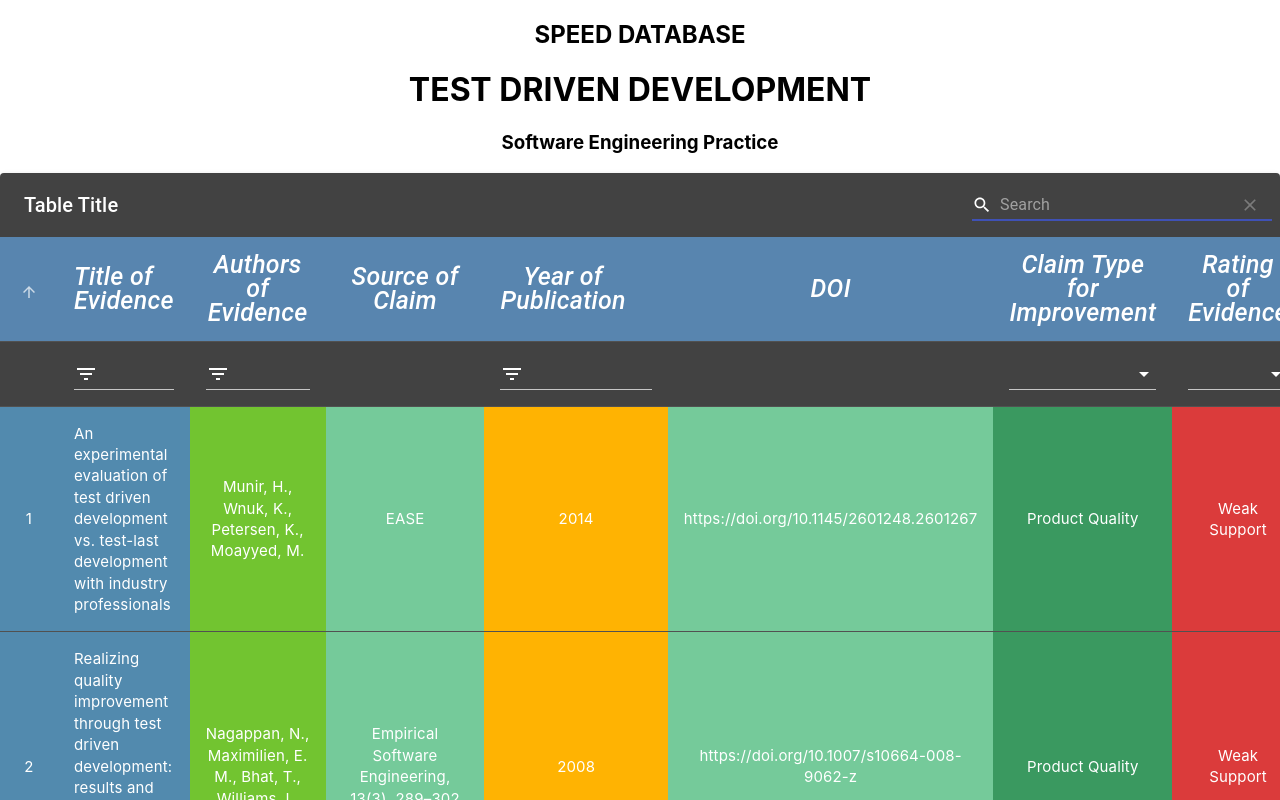
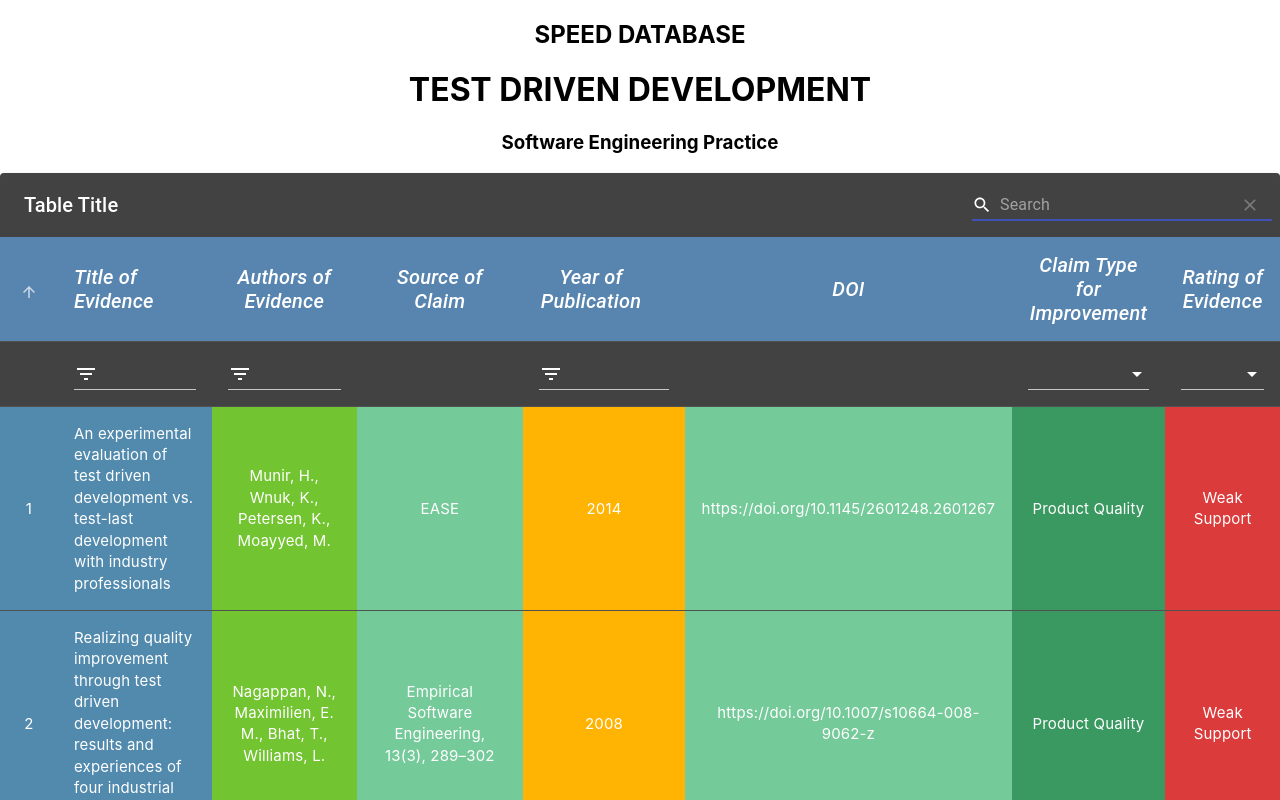
Before and after one commit to NSen29/SPEED_NBC_Group10, a React (Create React App) app in the folder frontend/: page / in a window 1280 px wide. Shown: the top 800 px of the page. Built offline with nearby package versions, Linux system fonts and the light colour scheme.

Commit message:
Font Size
Changed size of font, reduced so when a browser is visible at 100%, all table headings can be seen

```diff
--- a/frontend/src/Table.js
+++ b/frontend/src/Table.js
@@ -195,7 +195,7 @@ const symbolsForOptions = {
                                                                                         rowStyle: {
                                                                                             fontSize: 30,
                                                                                         },
-                                                                                        headerStyle: { color: "#fff", fontSize: 25, },
+                                                                                        headerStyle: { color: "#fff", fontSize: 20, },
                                                                                     },
                                                                                     {
                                                                                         title: 'Authors of Evidence',
@@ -203,7 +203,7 @@ const symbolsForOptions = {
                                                                                         sorting: false,
                                                                                         align: "center",
                                                                                         cellStyle: { background: "	#72C430" },
-                                                                                        headerStyle: { color: "#fff", fontSize: 25, }
+                                                                                        headerStyle: { color: "#fff", fontSize: 20, }
                                                                                     },
                                                                                     {
                                                                                         title: 'Source of Claim',
@@ -213,7 +213,7 @@ const symbolsForOptions = {
                                                                                         searching: false,
                                                                                         filtering: false,
                                                                                         cellStyle: { background: "#75CA9A" },
-                                                                                        headerStyle: { color: "#fff", fontSize: 25, }
+                                                                                        headerStyle: { color: "#fff", fontSize: 20, }
 
                                                                                     },
                                                                                     {
@@ -223,7 +223,7 @@ const symbolsForOptions = {
                                                                                         SortArrow: 'arrow_upward',
                                                                                         defaultSort: "asc",
                                                                                         cellStyle: { background: "#FFB302" },
-                                                                                        headerStyle: { color: "#fff", fontSize: 25, }
+                                                                                        headerStyle: { color: "#fff", fontSize: 20, }
 
                                                                                     },
                                                                                     {
@@ -235,7 +235,7 @@ const symbolsForOptions = {
 
                                                                                         align: "center",
                                                                                         cellStyle: { background: "#75CA9A" },
-                                                                                        headerStyle: { color: "#fff", fontSize: 25, }
+                                                                                        headerStyle: { color: "#fff", fontSize: 20, }
 
                                                                                     },
                                                                                     {
@@ -246,7 +246,7 @@ const symbolsForOptions = {
                                                                                         align: "center",
                                                                                         lookup: { PQI: "Product Quality", CQI: "Code Quality", TSI: "Team-Satisfaction Quality" },
                                                                                         cellStyle: { background: "#3A9960" },
-                                                                                        headerStyle: { color: "#fff", fontSize: 25, }
+                                                                                        headerStyle: { color: "#fff", fontSize: 20, }
 
                                                                                     },
                                                                                     {
@@ -258,7 +258,7 @@ const symbolsForOptions = {
                                                                                         lookup: { S: "Strong Support", W: "Weak Support" },
 
                                                                                         cellStyle: { background: "#DB3B3B" },
-                                                                                        headerStyle: { color: "#fff", fontSize: 25, }
+                                                                                        headerStyle: { color: "#fff", fontSize: 20, }
 
                                                                                     }
 
```
